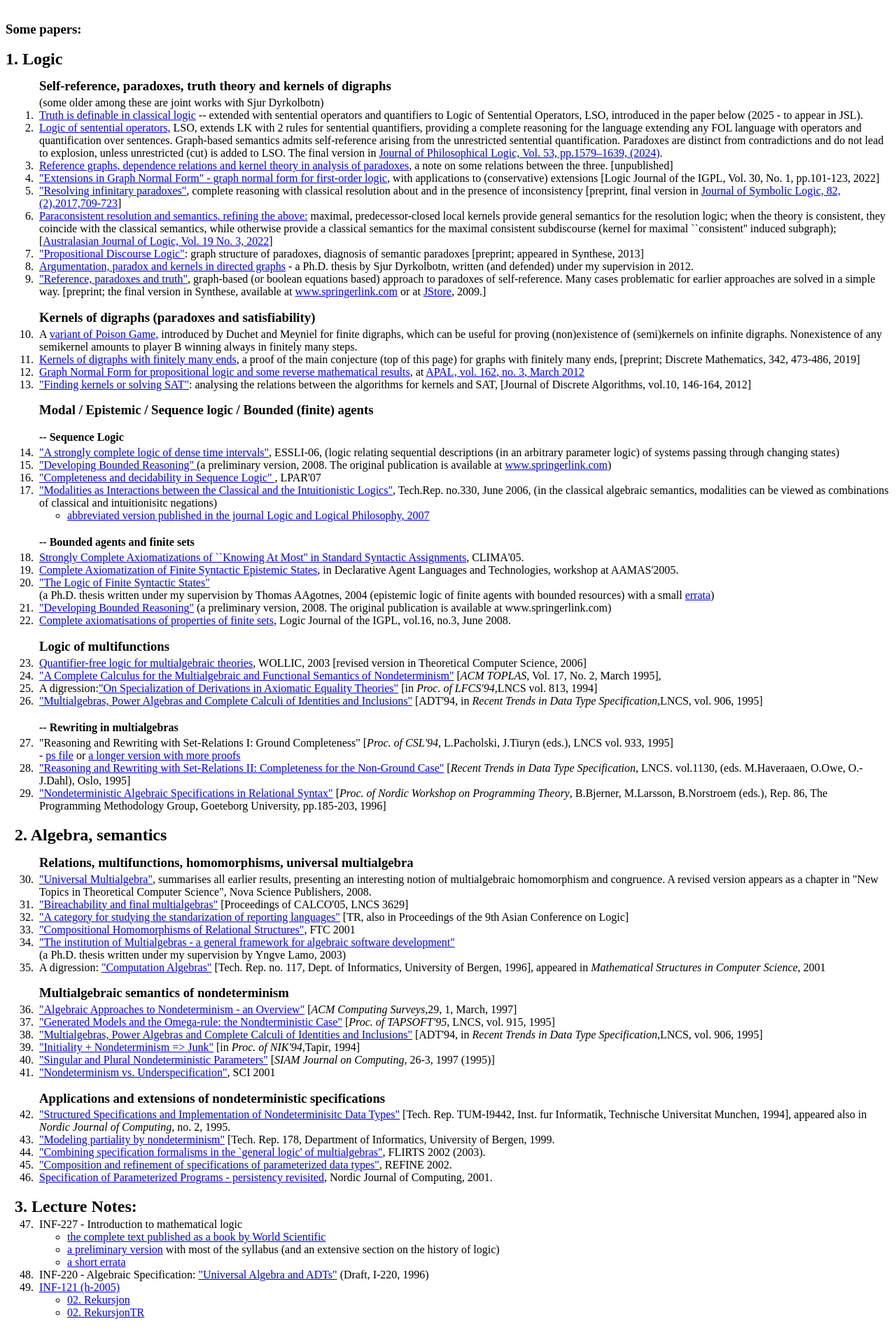
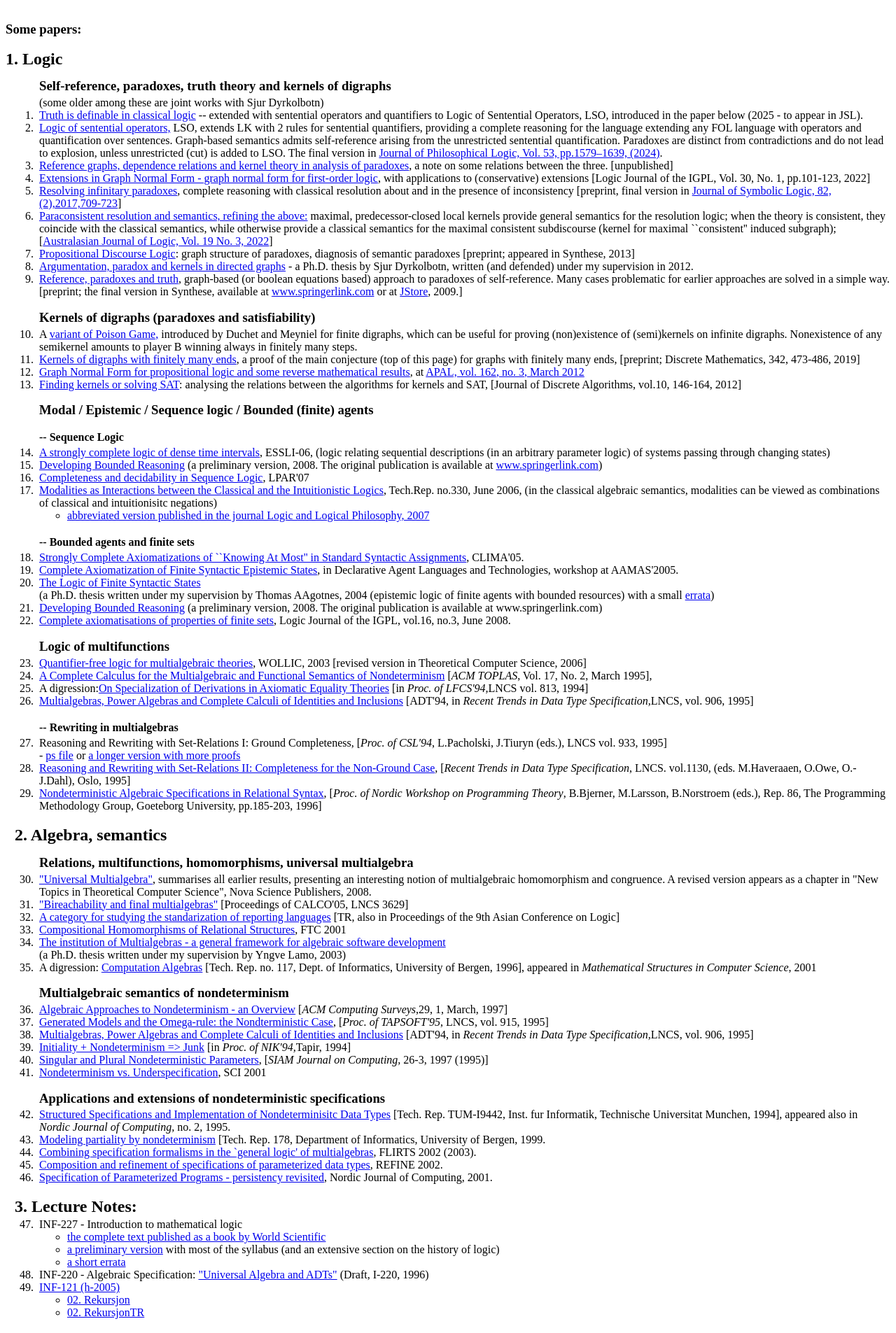
Before and after one commit to walickimichal/michal.github.io, a PHP site: page / in a window 1280 px wide. Shown: the part 640-2545 px from the top of the page at 70% size. Run offline with PHP 8.4, Linux system fonts and the light colour scheme.

Commit message:
Add files via upload

```diff
--- a/index.php
+++ b/index.php
@@ -110,12 +110,12 @@ Paradoxes are distinct from contradictions and do not lead to explosion, unless
 <!-- <A HREF="GNF-FOL.pdf"> -->
 
 
-  <li class="paper"><A HREF="https://academic.oup.com/jigpal/advance-article/doi/10.1093/jigpal/jzaa054/5954216?guestAccessKey=071eadea-9cb0-4552-9069-8cc5a6ef4f34">"Extensions in Graph Normal Form"
+  <li class="paper"><A HREF="https://academic.oup.com/jigpal/advance-article/doi/10.1093/jigpal/jzaa054/5954216?guestAccessKey=071eadea-9cb0-4552-9069-8cc5a6ef4f34">Extensions in Graph Normal Form
 - graph normal form for first-order logic</A>, with applications to (conservative) extensions [Logic Journal of the IGPL, Vol. 30, No. 1, pp.101-123, 2022]
 <!-- <A HREF="GNF-FOL.pdf"> -->
 </li>
 
-<li class="paper"><A HREF="JSL17.pdf">"Resolving infinitary paradoxes"</A>, complete reasoning with classical resolution about and in the presence of inconsistency [preprint, final version in
+<li class="paper"><A HREF="JSL17.pdf">Resolving infinitary paradoxes</A>, complete reasoning with classical resolution about and in the presence of inconsistency [preprint, final version in
 <A HREF="https://www.cambridge.org/core/journals/journal-of-symbolic-logic/article/resolving-infinitary-paradoxes/285066F41EA1F0F0008A3CEF8A4CCD83"> Journal of Symbolic Logic, 82,(2),2017,709-723</A>]
 </li>
 
@@ -123,13 +123,13 @@ Paradoxes are distinct from contradictions and do not lead to explosion, unless
   [<A HREF="https://ojs.victoria.ac.nz/ajl/article/view/6471">Australasian Journal of Logic, Vol. 19 No. 3, 2022</A>]
 </li>
 
- <li class="paper"><A HREF="graph-paradox.pdf">"Propositional Discourse Logic"</A>: graph structure of paradoxes, diagnosis of semantic paradoxes [preprint; appeared in Synthese, 2013]
+ <li class="paper"><A HREF="graph-paradox.pdf">Propositional Discourse Logic</A>: graph structure of paradoxes, diagnosis of semantic paradoxes [preprint; appeared in Synthese, 2013]
 </li>
 
 <li class="paper"><A HREF="Sjur-tese.pdf">Argumentation, paradox and kernels in directed graphs</A> - a Ph.D. thesis by Sjur Dyrkolbotn, written (and defended) under my supervision in 2012.
 </li>
 
- <li class="paper"><A HREF="Synthese.pdf">"Reference, paradoxes and truth"</A>,
+ <li class="paper"><A HREF="Synthese.pdf">Reference, paradoxes and truth</A>,
  graph-based (or boolean equations based) approach to paradoxes of
  self-reference. Many cases problematic for earlier approaches are solved in a
  simple way. [preprint; the final version in Synthese, available at <A
@@ -156,7 +156,7 @@ establish some known and new results and to analyse particular theories.
 
 <li class="paper"> <A HREF="graph-revMath.pdf">Graph Normal Form for propositional logic and some reverse mathematical results</A>, at <A HREF="http://dx.doi.org/10.1016/j.apal.2011.08.004">APAL, vol. 162, no. 3, March 2012</A>
 
-<li class="paper"><A HREF="KernelSAT.pdf">"Finding kernels or solving SAT"</A>: analysing
+<li class="paper"><A HREF="KernelSAT.pdf">Finding kernels or solving SAT</A>: analysing
 the relations between the algorithms for kernels and SAT, [Journal of Discrete Algorithms, vol.10, 146-164, 2012]
 
 
@@ -165,16 +165,16 @@ the relations between the algorithms for kernels and SAT, [Journal of Discrete A
 <!-- <H4 style="margin-top:10px">--  Sequence Logic</H4> -->
 <H4>--  Sequence Logic</H4>
 <!-- <ol start=14> -->
-<li class="paper"><A HREF="Marc/WalickiBezemSz.pdf">"A strongly complete logic of dense
- time intervals"</A>, ESSLI-06, (logic relating sequential descriptions (in an arbitrary
+<li class="paper"><A HREF="Marc/WalickiBezemSz.pdf">A strongly complete logic of dense
+ time intervals</A>, ESSLI-06, (logic relating sequential descriptions (in an arbitrary
  parameter logic) of systems passing through changing states)
 
- <li class="paper"><A HREF="Marc/JoLLI.pdf">"Developing Bounded Reasoning" </A>  (a preliminary
+ <li class="paper"><A HREF="Marc/JoLLI.pdf">Developing Bounded Reasoning</A>  (a preliminary
  version, 2008. The original publication is available at <A HREF="http://www.springerlink.com">www.springerlink.com</A>)
- <li class="paper"><A HREF="Marc/LPAR.pdf">"Completeness and decidability in Sequence Logic" </A>, LPAR'07
+ <li class="paper"><A HREF="Marc/LPAR.pdf">Completeness and decidability in Sequence Logic</A>, LPAR'07
 
-<li class="paper"><A HREF="modint.pdf">"Modalities as Interactions between the
- Classical and the Intuitionistic Logics"</A>, Tech.Rep. no.330, June 2006,
+<li class="paper"><A HREF="modint.pdf">Modalities as Interactions between the
+ Classical and the Intuitionistic Logics</A>, Tech.Rep. no.330, June 2006,
  (in the classical algebraic semantics, modalities can be viewed as
  combinations of classical and intuitionisitc negations)
    <ul> <li> <A HREF="JLLP.pdf"> abbreviated version published in the journal
@@ -192,11 +192,11 @@ the relations between the algorithms for kernels and SAT, [Journal of Discrete A
 Epistemic States</A>, in Declarative Agent Languages and Technologies, workshop
 at AAMAS'2005.
 
- <li class="paper"><A HREF="2004/thomasThesis.pdf">"The Logic of Finite Syntactic States"</A>
+ <li class="paper"><A HREF="2004/thomasThesis.pdf">The Logic of Finite Syntactic States</A>
 <br> (a Ph.D. thesis written under my supervision by Thomas AAgotnes, 2004
 (epistemic logic of finite agents with bounded resources) with a small <A
 HREF="2004/thomasErrata.ps">errata</A>)
- <li class="paper"><A HREF="Marc/joLLI.pdf">"Developing Bounded Reasoning"</A>  (a preliminary
+ <li class="paper"><A HREF="Marc/joLLI.pdf">Developing Bounded Reasoning</A>  (a preliminary
  version, 2008. The original publication is available at www.springerlink.com)
 <li class="paper"><A HREF="IGPL-Thomas.pdf">Complete axiomatisations of properties of finite sets</A>, Logic
  Journal of the IGPL, vol.16, no.3, June 2008.
@@ -207,33 +207,33 @@ HREF="2004/thomasErrata.ps">errata</A>)
  <li class="paper"> <A HREF="2003/wollic03.ps">Quantifier-free logic for multialgebraic
 theories</A>, WOLLIC, 2003 [revised version in Theoretical Computer Science, 2006]
 
-<li class="paper"><A HREF="toplas/toplas95.ps">"A Complete Calculus for the
-Multialgebraic and Functional Semantics of Nondeterminism"</A>
+<li class="paper"><A HREF="toplas/toplas95.ps">A Complete Calculus for the
+Multialgebraic and Functional Semantics of Nondeterminism</A>
  [<i>ACM TOPLAS</i>, Vol. 17, No. 2, March 1995],
 <!--  <li> <A HREF="ftp://ftp.ii.uib.no/pub/michal/toplas95.ps">ftp the .ps file</A>
  </ul> <P> -->
 
-  <li class="paper">A digression:<A HREF="Regis/StPet/stpet.ps">"On Specialization of Derivations in Axiomatic Equality Theories"</A>
+  <li class="paper">A digression:<A HREF="Regis/StPet/stpet.ps">On Specialization of Derivations in Axiomatic Equality Theories</A>
   [in <i>Proc. of LFCS'94,</i>LNCS vol. 813, 1994]
 
-<li class="paper">  <A HREF="adt94/adt.pdf">"Multialgebras, Power Algebras and Complete Calculi of Identities and
-  Inclusions"</A>   [ADT'94, in <i>Recent Trends in Data Type Specification,</i>LNCS, vol. 906, 1995]
+<li class="paper">  <A HREF="adt94/adt.pdf">Multialgebras, Power Algebras and Complete Calculi of Identities and
+  Inclusions</A>  [ADT'94, in <i>Recent Trends in Data Type Specification,</i>LNCS, vol. 906, 1995]
 
 <H4>-- Rewriting in multialgebras</H4>
 <!-- <ol start=27> -->
-<li class="paper">"Reasoning and Rewriting with Set-Relations I: Ground Completeness"
+<li class="paper">Reasoning and Rewriting with Set-Relations I: Ground Completeness,
   [<i>Proc. of CSL'94</i>, L.Pacholski, J.Tiuryn (eds.), LNCS vol. 933, 1995]
   <br> - <A HREF="valis/csl94/csl.ps">ps file</A> or
    <A HREF="valis/csl94/long/RewSet.ps">a longer version with more proofs</A>
 <!--  <li> <A HREF="ftp://ftp.ii.uib.no/pub/michal/csl.ps">ftp the .ps file</A> -->
 
-<li class="paper"><A HREF="valis/adt95/adt.ps">"Reasoning and Rewriting with Set-Relations II: Completeness for the
-  Non-Ground Case"</A>
+<li class="paper"><A HREF="valis/adt95/adt.ps">Reasoning and Rewriting with Set-Relations II: Completeness for the
+  Non-Ground Case</A>,
   [<i>Recent Trends in Data Type Specification</i>, LNCS. vol.1130,
   (eds. M.Haveraaen, O.Owe, O.-J.Dahl), Oslo, 1995]
 <!--  <li> <A HREF="ftp://ftp.ii.uib.no/pub/michal/adt.ps">ftp the .ps file</A> -->
 
-<li class="paper"> <A HREF="valis/Rels/nwpt.ps">"Nondeterministic Algebraic Specifications in Relational Syntax"</A>
+<li class="paper"> <A HREF="valis/Rels/nwpt.ps">Nondeterministic Algebraic Specifications in Relational Syntax</A>,
  [<i>Proc. of Nordic Workshop on Programming Theory</i>,
    B.Bjerner, M.Larsson, B.Norstroem (eds.), Rep. 86, The Programming
    Methodology Group, Goeteborg University, pp.185-203, 1996]
@@ -263,60 +263,60 @@ Multialgebraic and Functional Semantics of Nondeterminism"</A>
  <li class="paper">  <A HREF="marcin/otCALCO.pdf"> "Bireachability and final
 multialgebras"</A> [Proceedings of CALCO'05, LNCS 3629]
 
- <li class="paper"> <A HREF="http://www.ii.uib.no/publikasjoner/texrap/pdf/2006-314.pdf">"A
-category for studying the standarization of reporting languages"</A> [TR, also in Proceedings of the 9th Asian
+ <li class="paper"> <A HREF="http://www.ii.uib.no/publikasjoner/texrap/pdf/2006-314.pdf">A
+category for studying the standarization of reporting languages</A> [TR, also in Proceedings of the 9th Asian
 Conference on Logic]
 
- <li class="paper"> <A HREF="2003/ftc01.ps">"Compositional Homomorphisms of Relational
-	 Structures"</A>, FTC 2001 <br>
+ <li class="paper"> <A HREF="2003/ftc01.ps">Compositional Homomorphisms of Relational
+	 Structures</A>, FTC 2001 <br>
 
- <li class="paper"><A HREF="2003/yngvePhD.ps">"The institution of Multialgebras - a general
-framework for algebraic software development"</A>
+ <li class="paper"><A HREF="2003/yngvePhD.ps">The institution of Multialgebras - a general
+framework for algebraic software development</A>
   <br> (a Ph.D. thesis written under my supervision by Yngve Lamo, 2003)
 <!-- <li><A HREF="yngve/parameterization/parameterizedADT/TRmu.ps">"The Institution of Multialgebras"</A>
 Tech.Rep. no.209, Department of Informatics, University of Bergen, 2000 -->
 
-<li class="paper">A digression: <A HREF="ca/caMSCS/04final/ca04final.ps">"Computation Algebras"</A>
+<li class="paper">A digression: <A HREF="ca/caMSCS/04final/ca04final.ps">Computation Algebras</A>
  [Tech. Rep. no. 117, Dept. of Informatics, University of Bergen, 1996], appeared in <i>Mathematical
   Structures in Computer Science</i>, 2001
 
 <H3>Multialgebraic semantics of nondeterminism</H3>
 <!-- <ol start=36>-->
-<li class="paper"> <A HREF="CompSurv/acm/walicki.ps">"Algebraic Approaches to Nondeterminism - an Overview"</A>
+<li class="paper"> <A HREF="CompSurv/acm/walicki.ps">Algebraic Approaches to Nondeterminism - an Overview</A>
   [<i>ACM Computing Surveys</i>,29, 1, March, 1997]
  <!--  <li> <A HREF="ftp://ftp.ii.uib.no/pub/michal/walicki.ps">ftp the .ps file</A> -->
-<li class="paper"><A HREF="tapsoft.ps">"Generated Models and the Omega-rule: the Nondterministic Case"</A>
+<li class="paper"><A HREF="tapsoft.ps">Generated Models and the Omega-rule: the Nondterministic Case</A>,
   [<i>Proc. of TAPSOFT'95</i>, LNCS, vol. 915, 1995]
 <!-- <ul>
   <li> <A HREF="tapsoft.ps">view the .ps file</A>
   <li> <A HREF="ftp://ftp.ii.uib.no/pub/michal/tapsoft.ps">ftp the .ps file</A>
  </ul> -->
-<li class="paper"> <A HREF="adt94/adt.pdf">"Multialgebras, Power Algebras and Complete Calculi of Identities and Inclusions"</A>
+<li class="paper"> <A HREF="adt94/adt.pdf">Multialgebras, Power Algebras and Complete Calculi of Identities and Inclusions</A>
   [ADT'94, in <i>Recent Trends in Data Type Specification,</i>LNCS, vol. 906, 1995]
 
-<li class="paper"><A HREF="NIK/NIK94.ps">"Initiality + Nondeterminism => Junk"</A>
+<li class="paper"><A HREF="NIK/NIK94.ps">Initiality + Nondeterminism => Junk</A>
   [in <i>Proc. of NIK'94,</i>Tapir, 1994]
 
-<li class="paper"><A HREF="SIAM/siam.ps">"Singular and Plural Nondeterministic Parameters"</A>
+<li class="paper"><A HREF="SIAM/siam.ps">Singular and Plural Nondeterministic Parameters</A>,
  [<i>SIAM Journal on Computing,</i> 26-3, 1997 (1995)]
 
-<li class="paper"> <A HREF="2003/nondetUnder.ps">"Nondeterminism vs. Underspecification"</A>, SCI 2001
+<li class="paper"> <A HREF="2003/nondetUnder.ps">Nondeterminism vs. Underspecification</A>, SCI 2001
 
 <H3>Applications and extensions of nondeterministic specifications</H3>
 <!-- <ol start=42> -->
 
-<li class="paper"> <A HREF="Broy/TR.ps">"Structured Specifications and Implementation of Nondeterminisitc Data Types"</A>   [Tech. Rep. TUM-I9442, Inst. fur Informatik,
+<li class="paper"> <A HREF="Broy/TR.ps">Structured Specifications and Implementation of Nondeterminisitc Data Types</A>  [Tech. Rep. TUM-I9442, Inst. fur Informatik,
        Technische Universitat Munchen, 1994], appeared also in
   <i>Nordic Journal of Computing,</i> no. 2, 1995.
 
-<li class="paper"><A HREF="yngve/partial/par02TR/par.ps">"Modeling partiality by nondeterminism"</A>
+<li class="paper"><A HREF="yngve/partial/par02TR/par.ps">Modeling partiality by nondeterminism</A>
  [Tech. Rep. 178, Department of Informatics, University of Bergen, 1999.
 
-<li class="paper"><A HREF="2003/flirt02.ps">"Combining specification formalisms in the
-`general logic' of multialgebras"</A>, FLIRTS 2002 (2003).
+<li class="paper"><A HREF="2003/flirt02.ps">Combining specification formalisms in the
+`general logic' of multialgebras</A>, FLIRTS 2002 (2003).
 
-<li class="paper"><A HREF="2003/refine02.ps">"Composition and refinement of
-specifications of parameterized data types"</A>, REFINE 2002.
+<li class="paper"><A HREF="2003/refine02.ps">Composition and refinement of
+specifications of parameterized data types</A>, REFINE 2002.
 
 <li class="paper"><A HREF="yngve/parametrization/parameterizedADT/NJC/njc.ps">Specification
 of Parameterized Programs - persistency revisited</A>, Nordic Journal of
```
